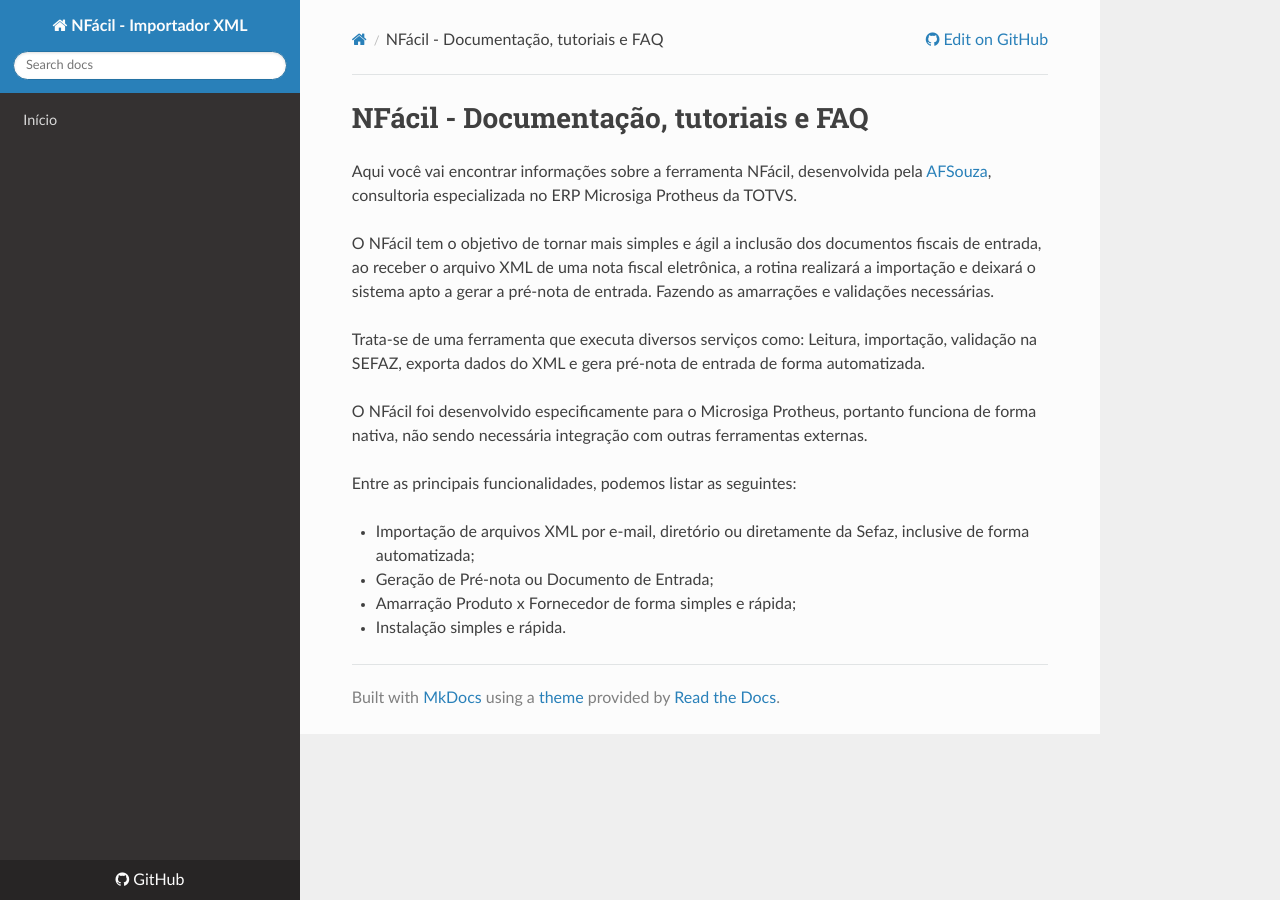
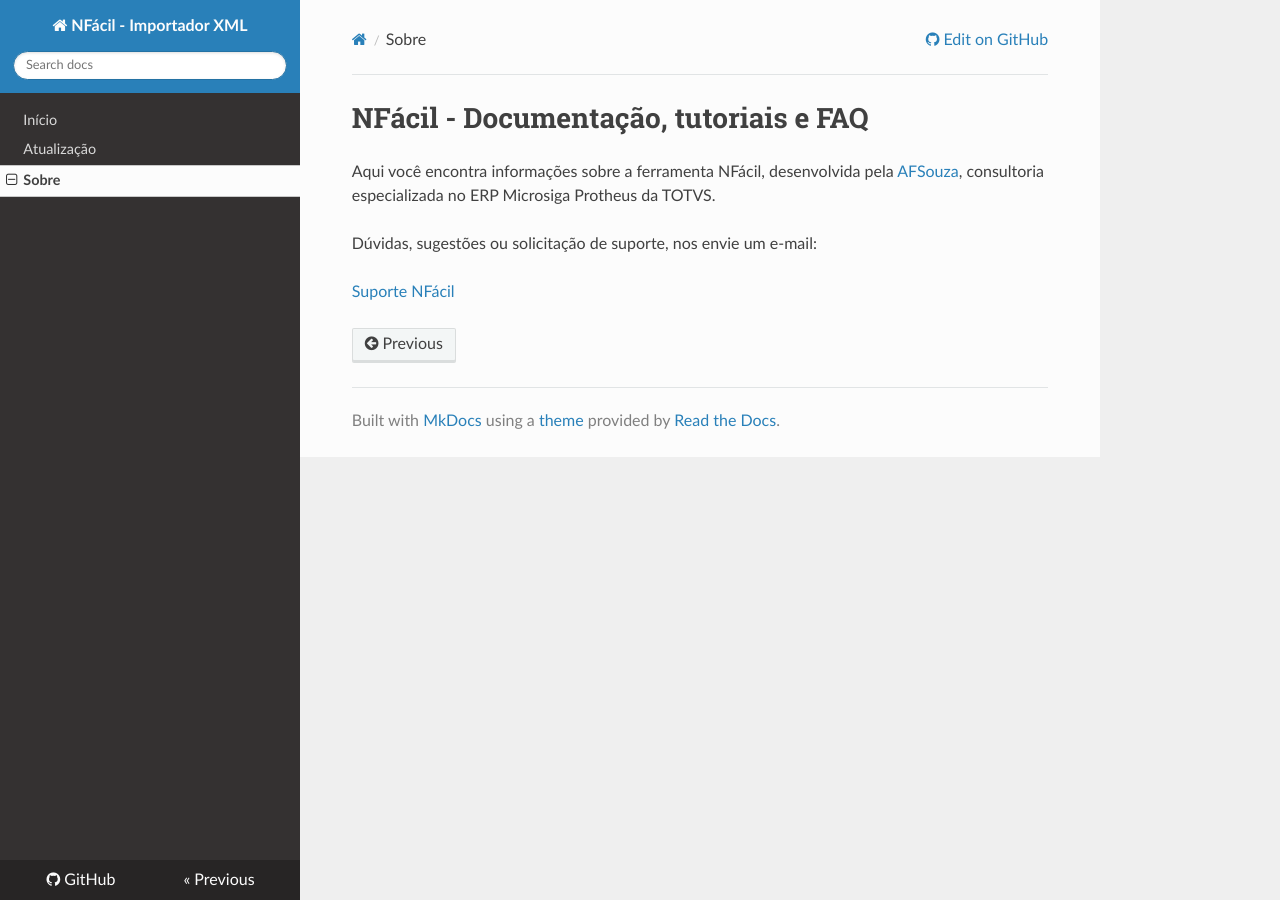
Before and after one commit to nfacil/nfacil.github.io, an MkDocs documentation site: the page built from docs/about.md, in a window 1280 px wide. Built offline with MkDocs 1.6.1, drawn with Linux system fonts in a browser that asks for light colours; nearby versions of some CDN libraries.

Commit message:
atualizando documentação

```diff
--- a/docs/about.md
+++ b/docs/about.md
@@ -1,16 +1,7 @@
 # NFácil - Documentação, tutoriais e FAQ
 
-Aqui você vai encontrar informações sobre a ferramenta NFácil, desenvolvida pela [AFSouza](https://www.afsouza.com.br), consultoria especializada no ERP Microsiga Protheus da TOTVS.
+Aqui você encontra informações sobre a ferramenta NFácil, desenvolvida pela [AFSouza](https://www.afsouza.com.br), consultoria especializada no ERP Microsiga Protheus da TOTVS.
 
-O NFácil tem o objetivo de tornar mais simples e ágil a inclusão dos documentos fiscais de entrada, ao receber o arquivo XML de uma nota fiscal eletrônica, a rotina realizará a importação e deixará o sistema apto a gerar a pré-nota de entrada. Fazendo as amarrações e validações necessárias.
+Dúvidas, sugestões ou solicitação de suporte, nos envie um e-mail:
 
-Trata-se de uma ferramenta que executa diversos serviços como: Leitura, importação, validação na SEFAZ, exporta dados do XML e gera pré-nota de entrada de forma automatizada.
-
-O NFácil foi desenvolvido especificamente para o Microsiga Protheus, portanto funciona de forma nativa, não sendo necessária integração com outras ferramentas externas.
-
-Entre as principais funcionalidades, podemos listar as seguintes:
-
-- Importação de arquivos XML por e-mail, diretório ou diretamente da Sefaz, inclusive de forma automatizada;
-- Geração de Pré-nota ou Documento de Entrada;
-- Amarração Produto x Fornecedor de forma simples e rápida;
-- Instalação simples e rápida.
+[Suporte NFácil](mailto:nfacil.suporte@afsouza.com.br)
--- a/mkdocs.yml
+++ b/mkdocs.yml
@@ -9,6 +9,8 @@
 
 nav:
   - Início: index.md
+  - Atualização: update.md
+  - Sobre: about.md
 
 extra_css:
   - css/extra.css
```
Also changed, not shown: docs/update.md (+6 -2 lines), docs/webservice.md (added, +17 -0 lines), docs/img/botao-web-services.png (added), docs/img/carga-atualiza.png (added), docs/img/configuracoes-empresa.png (added).
